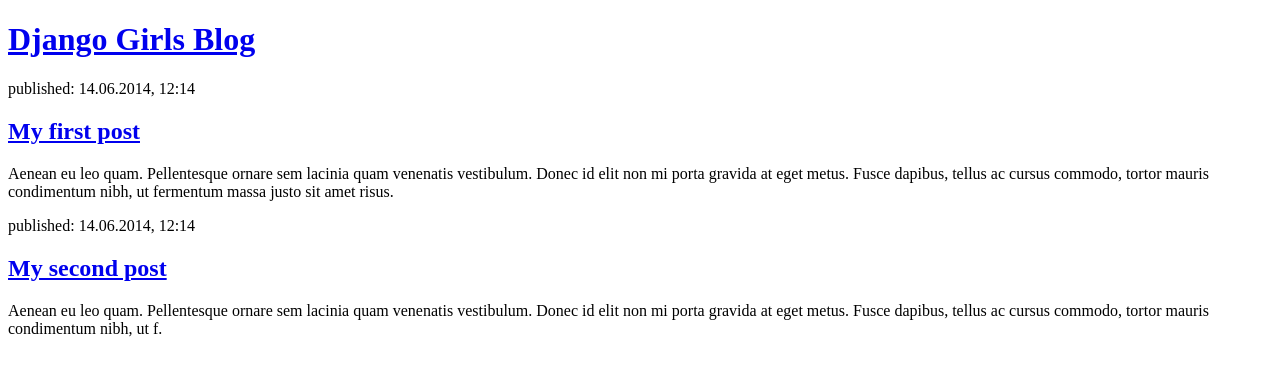
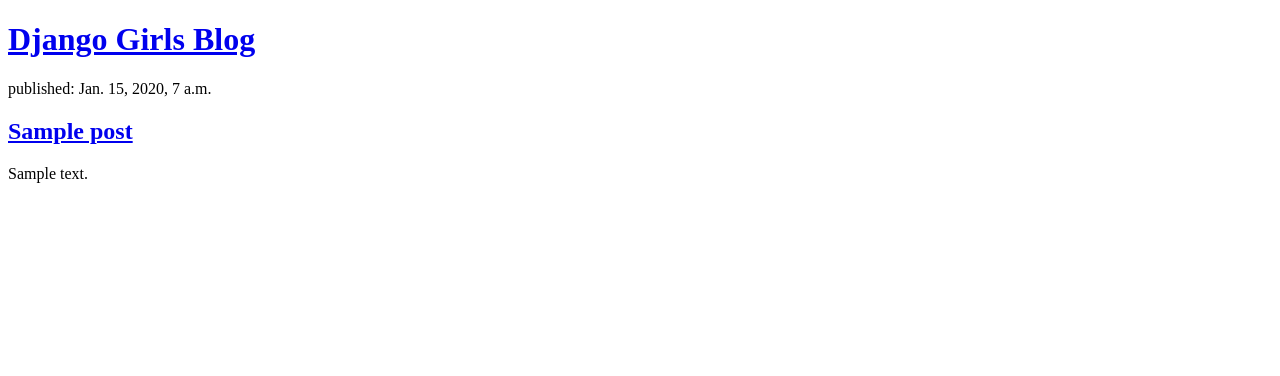
Before and after one commit to alegume/effective-succotash, a Django app: page / in a window 1280 px wide. Shown: the top 376 px of the page. Run offline with Django 3.2, Linux system fonts and the light colour scheme; tables that the repository leaves empty hold one stand-in row (values such as "Sample post").

Commit message:
Django ORM e templates básico

```diff
--- a/blog/templates/blog/post_list.html
+++ b/blog/templates/blog/post_list.html
@@ -6,19 +6,15 @@
     </head>
     <body>
         <header>
-            <h1><a href="./">Django Girls Blog</a></h1>
+            <h1><a href="/">Django Girls Blog</a></h1>
         </header>
 
-        <article>
-            <time>published: 14.06.2014, 12:14</time>
-            <h2><a href="#">My first post</a></h2>
-            <p>Aenean eu leo quam. Pellentesque ornare sem lacinia quam venenatis vestibulum. Donec id elit non mi porta gravida at eget metus. Fusce dapibus, tellus ac cursus commodo, tortor mauris condimentum nibh, ut fermentum massa justo sit amet risus.</p>
-        </article>
-
-        <article>
-            <time>published: 14.06.2014, 12:14</time>
-            <h2><a href="#">My second post</a></h2>
-            <p>Aenean eu leo quam. Pellentesque ornare sem lacinia quam venenatis vestibulum. Donec id elit non mi porta gravida at eget metus. Fusce dapibus, tellus ac cursus commodo, tortor mauris condimentum nibh, ut f.</p>
-        </article>
+        {% for post in posts %}
+            <article>
+                <time>published: {{ post.published_date }}</time>
+                <h2><a href="#">{{ post.title }}</a></h2>
+                <p>{{ post.text|linebreaksbr }}</p>
+            </article>
+        {% endfor %}
     </body>
 </html>
--- a/blog/views.py
+++ b/blog/views.py
@@ -1,4 +1,9 @@
 from django.shortcuts import render
+from django.utils import timezone
+
+from .models import Post
+
 
 def post_list(request):
-    return render(request, 'blog/post_list.html', {})
+    posts = Post.objects.filter(published_date__lte=timezone.now())
+    return render(request, 'blog/post_list.html', {'posts': posts})
```
Also changed, not shown: mysite/settings.py (+0 -12 lines).
